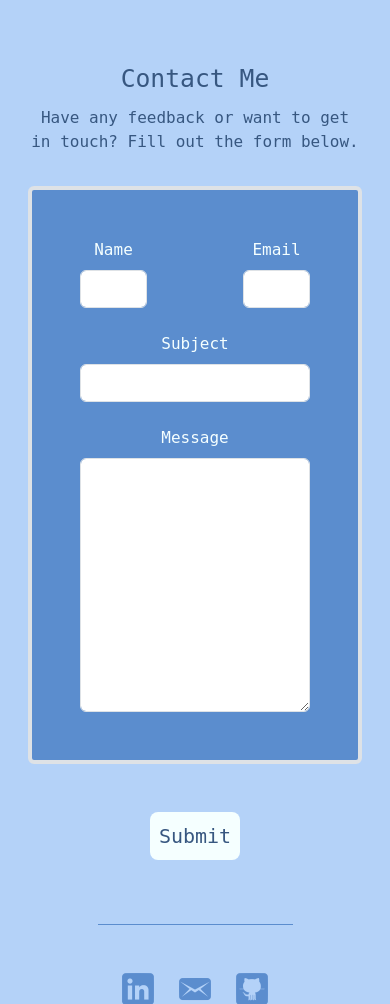
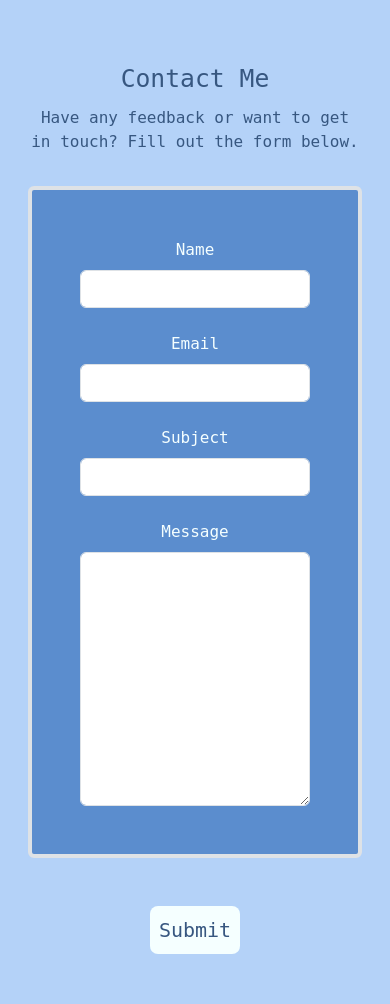
Before and after one commit to baileystarr4/Genshin-Impact-Code-Notifier, a Django app: page /contact_me/ in a window 390 px wide. Shown: the part 67-1071 px from the top of the page. Run offline with Django 5.2, Linux system fonts and the light colour scheme; parts of the project's set-up code (start-up, migrations or seed data) failed here and were passed over; some web fonts are replaced.

Commit message:
Correct contact form fields to be responsive.

```diff
--- a/website/genshin_code_notifier/templates/contact_me.html
+++ b/website/genshin_code_notifier/templates/contact_me.html
@@ -11,25 +11,25 @@
     <form method="POST">
       {% csrf_token %}
       <div class="container border rounded border-4 p-5 large_box">
-        <div class="row">
-          <div class="col pe-5">
+        <div class="row justify-content-center">
+          <div class="col-md-6 col-sm-auto pb-4 ">
             <label for="name" class="form-label">Name</label>
             <div id="name">{{ form.name }}</div>
           </div>
-          <div class="col ps-5">
+          <div class="col-md-6 col-sm-auto pb-4">
             <label for="email" class="form-label">Email</label>
             <div id="email">{{ form.email }}</div>
           </div>
         </div>
 
-        <div class="row pt-4">
+        <div class="row pb-4">
           <div class="col">
             <label for="subject" class="form-label">Subject</label>
             <div id="subject">{{ form.subject }}</div>
           </div>
         </div>
 
-        <div class="row pt-4">
+        <div class="row">
           <div class="col">
             <label for="body" class="form-label">Message</label>
             <div id="body">{{ form.body }}</div>
```
